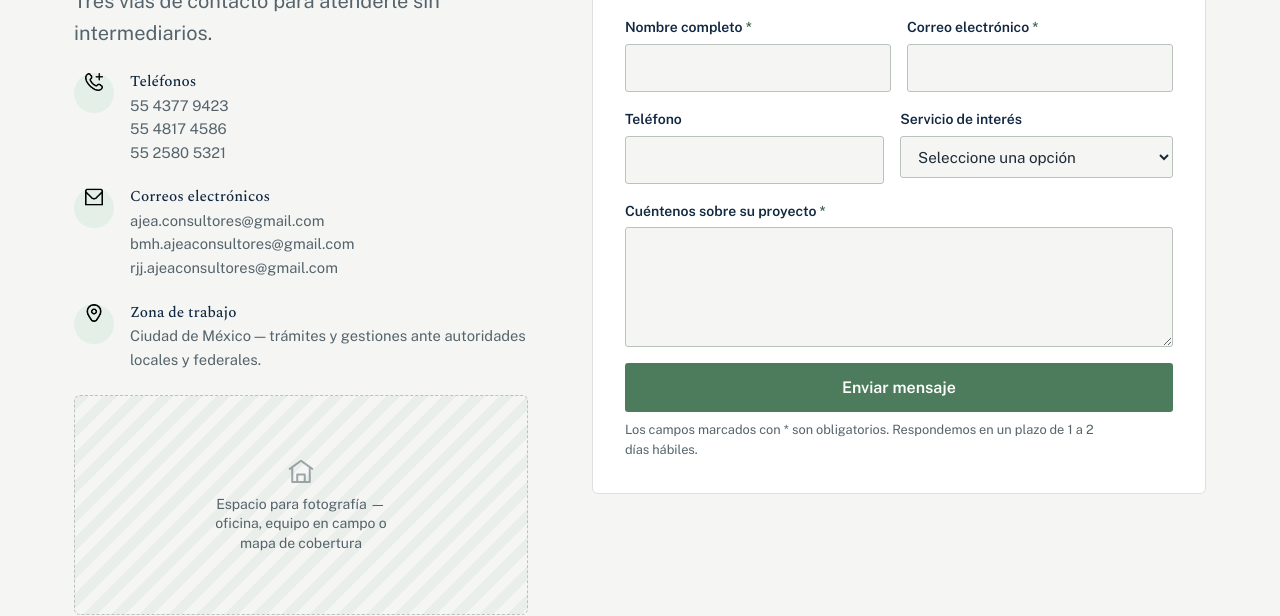
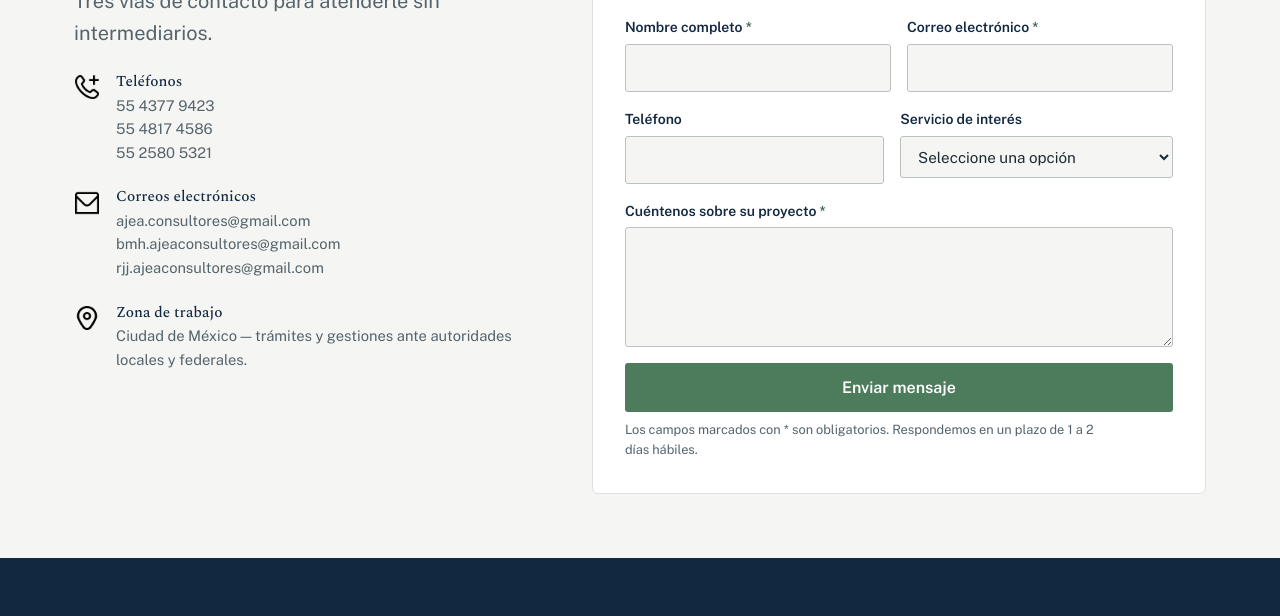
Before and after one commit to ajeamx/ajeamx.github.io, a plain HTML site: page contacto.html in a window 1280 px wide. Shown: the part 476-1092 px from the top of the page. Drawn offline with nearby package versions, Linux system fonts and the light colour scheme.

Commit message:
Correcion de pagina contacto

```diff
--- a/contacto.html
+++ b/contacto.html
@@ -114,15 +114,6 @@
               </div>
             </div>
           </div>
-
-          <div class="img-placeholder img-placeholder--wide" style="margin-top: var(--sp-3);">
-            <svg viewBox="0 0 24 24" fill="none" stroke="currentColor" stroke-width="1.6" stroke-linecap="round" stroke-linejoin="round" aria-hidden="true">
-              <path d="M3 9.5 12 3l9 6.5"/>
-              <path d="M5 9v11h14V9"/>
-              <path d="M9 20v-6h6v6"/>
-            </svg>
-            <span>Espacio para fotografía — oficina, equipo en campo o mapa de cobertura</span>
-          </div>
         </div>
 
         <!-- Formulario -->
--- a/css/styles.css
+++ b/css/styles.css
@@ -1324,16 +1324,18 @@ summary:focus-visible {
   align-items: flex-start;
 }
 
+/* Solo el ícono, sin círculo de fondo. Se mantiene una caja fija (sin
+   color) para que el ícono quede alineado con la primera línea del texto
+   de al lado, igual que antes. */
 .contact-info__icon {
-  width: 40px;
-  height: 40px;
-  border-radius: 50%;
-  background: var(--color-accent-light);
+  width: 26px;
+  height: 26px;
   color: var(--color-accent-dark);
   display: flex;
   align-items: center;
   justify-content: center;
   flex-shrink: 0;
+  margin-top: 0.15rem;
   line-height: 0; /* evita el hueco vertical que el navegador reserva bajo
                      un svg inline, causa habitual de íconos que se ven
                      descentrados dentro de su contenedor */
@@ -1341,8 +1343,8 @@ summary:focus-visible {
 
 .contact-info__icon svg,
 .contact-info__icon img {
-  width: 18px;
-  height: 18px;
+  width: 24px;
+  height: 24px;
   display: block;
   margin: 0 auto;
   object-fit: contain;
```
Also changed, not shown: 3 other files.
